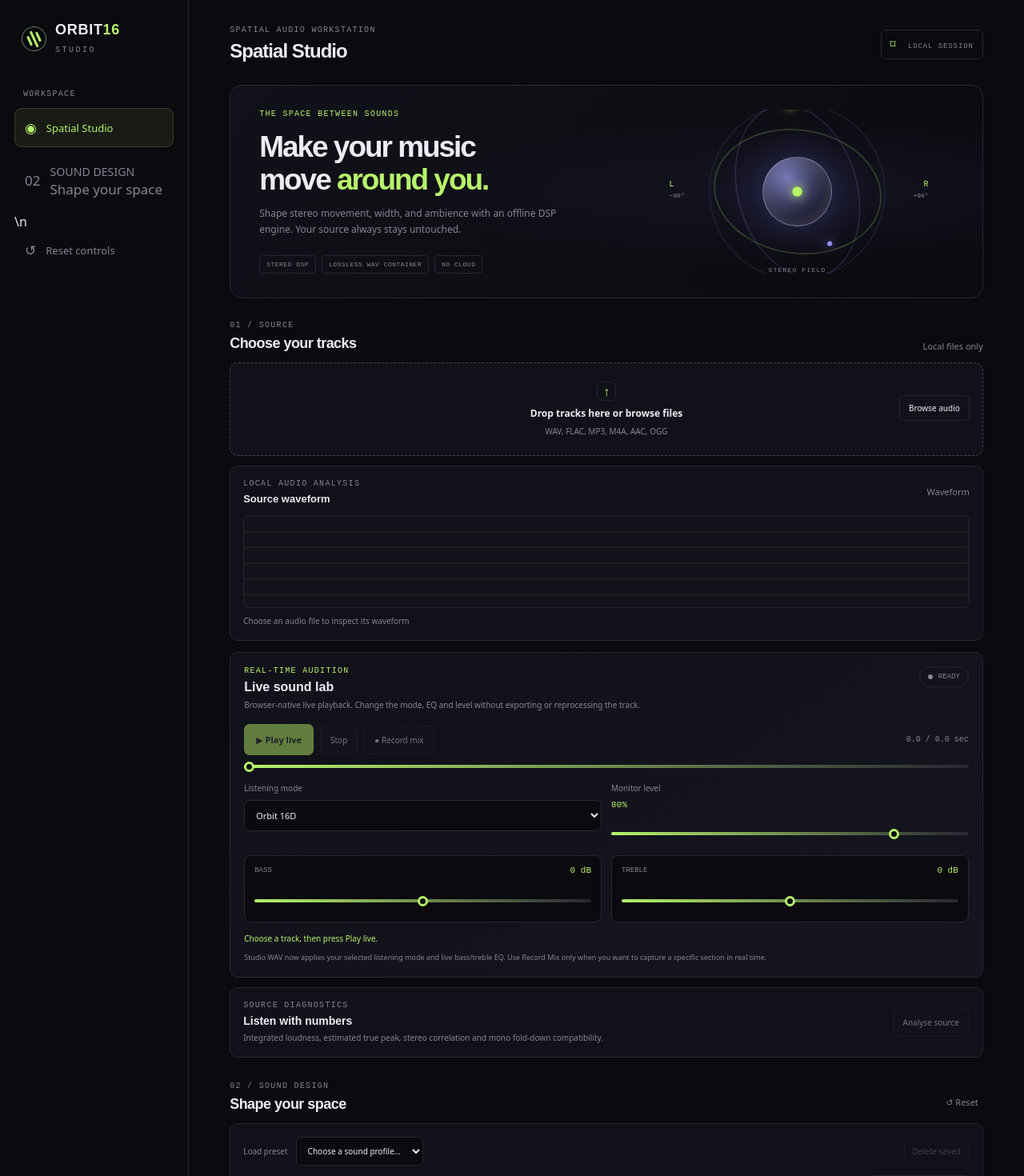
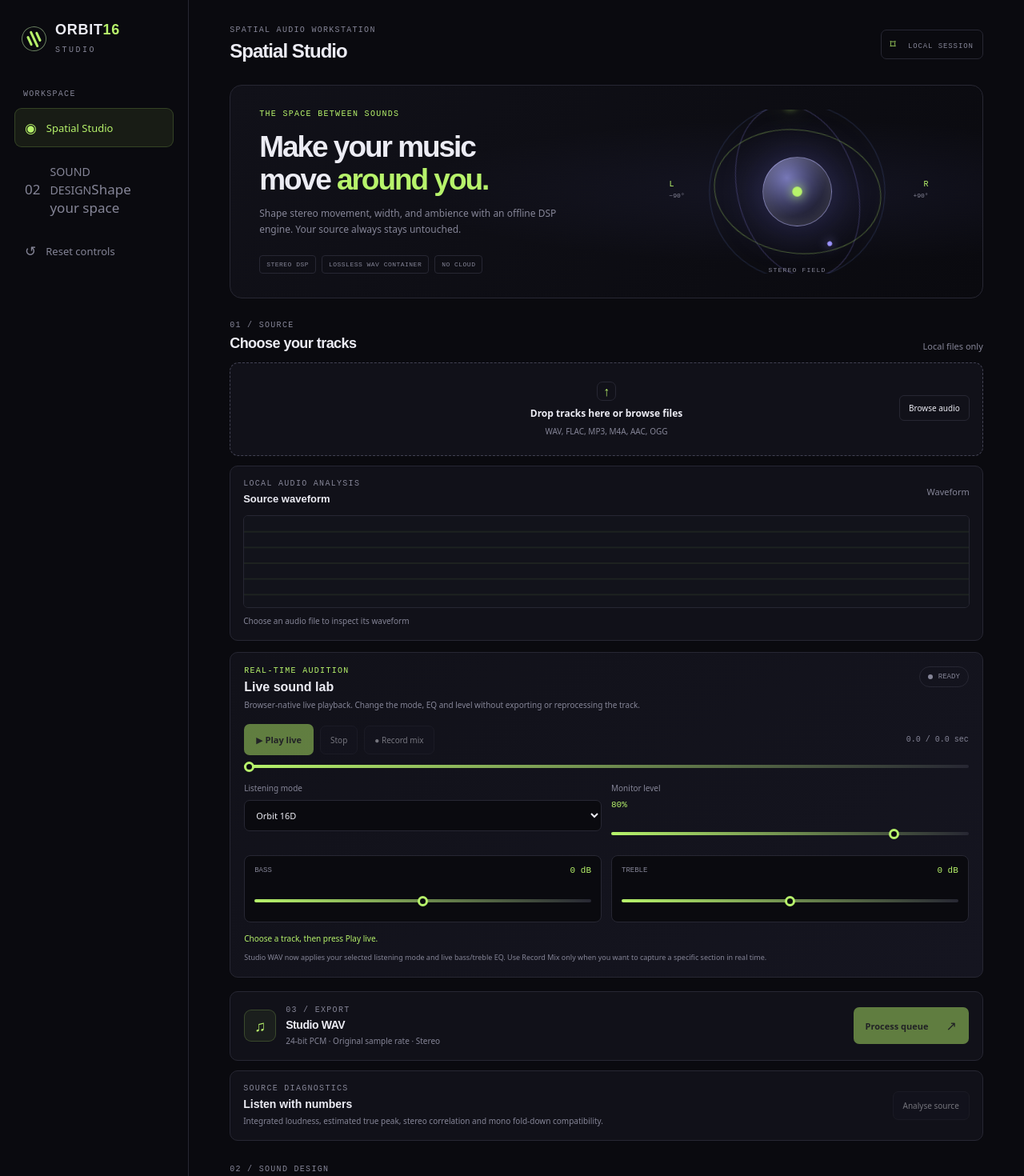
Before and after one commit to akash098p/Orbit16, a React (Vite) app in the folder frontend/: page / in a window 1280 px wide. Shown: the top 1470 px of the page at 80% size. Built offline with nearby package versions, Linux system fonts and the light colour scheme.

Commit message:
Fix sidebar navigation and place export directly after live sound lab

```diff
--- a/frontend/src/App.tsx
+++ b/frontend/src/App.tsx
@@ -404,7 +404,8 @@ export default function App() {
       <div className="brand"><div className="brand-mark" aria-hidden="true"><span/><span/><span/></div><div><strong>ORBIT<span>16</span></strong><small>STUDIO</small></div></div>
       <div className="side-section-label">WORKSPACE</div>
       <button className="side-link active" type="button"><span>◉</span> Spatial Studio</button>
-      <button className="side-link" type="button" onClick={() => document.getElementById("sound-design")?.scrollIntoView({ behavior: "smooth", block: "start" })}><span>02</span><span><small>SOUND DESIGN</small><br/>Shape your space</span></button>\n      <button className="side-link" type="button" onClick={resetSettings}><span>↺</span> Reset controls</button>
+      <button className="side-link" type="button" onClick={() => document.getElementById("sound-design")?.scrollIntoView({ behavior: "smooth", block: "start" })}><span>02</span><span className="side-link-copy"><small>SOUND DESIGN</small><span>Shape your space</span></span></button>
+      <button className="side-link" type="button" onClick={resetSettings}><span>↺</span> Reset controls</button>
       <div className="sidebar-bottom"><div className="offline-pill"><i/> OFFLINE ENGINE</div><p>Audio stays on your device. No cloud processing.</p><label className="theme-select">Appearance<select value={theme} onChange={e => setTheme(e.target.value)}><option value="dark">Midnight</option><option value="light">Light</option></select></label><div className="version">PHASE 2 · WORKFLOW</div></div>
     </aside>
     <main className="main-content">
@@ -415,6 +416,7 @@ export default function App() {
       {files.length > 0 && <section className="queue-panel"><div className="queue-head"><strong>Batch queue <span>{files.length}</span></strong><button type="button" className="text-button" onClick={clearQueue} disabled={busy}>Clear queue</button></div><div className="queue-list">{files.map((f, i) => <div className="queue-item" key={`${f.name}-${f.size}-${f.lastModified}`}><span className="queue-number">{String(i + 1).padStart(2, "0")}</span><div className="queue-file"><strong>{f.name}</strong><small>{(f.size / 1024 / 1024).toFixed(2)} MB</small></div><span className="queue-state">{busy && i === currentIndex ? "PROCESSING" : "QUEUED"}</span></div>)}</div></section>}
       <Waveform file={activeFile} label={activeFile ? activeFile.name : "Source waveform"}/>
       <LiveAudition file={activeFile} settings={settings} mode={liveMode} onModeChange={setLiveMode} onExportChange={setLiveExport}/>
+      <section className="export-panel"><div className="export-info"><div className="export-icon">♫</div><div><div className="eyebrow">03 / EXPORT</div><h3>Studio WAV</h3><p>24-bit PCM · Original sample rate · Stereo</p></div></div><div className="export-actions">{busy && <button className="secondary-button cancel-button" type="button" onClick={stop}>Cancel batch</button>}<button className="primary-button" type="button" onClick={convertBatch} disabled={!files.length || busy}>{busy ? <><span className="spinner"/> Processing {currentIndex + 1}/{files.length}…</> : <>Process queue <span>↗</span></>}</button></div></section>
       {activeFile && <section className="preview-panel"><div><div className="eyebrow">BEFORE / SOURCE</div><h3>Listen to original</h3></div><SourcePreview file={activeFile}/></section>}
       <section className="analysis-panel"><div className="analysis-head"><div><div className="eyebrow">SOURCE DIAGNOSTICS</div><h3>Listen with numbers</h3><p>Integrated loudness, estimated true peak, stereo correlation and mono fold-down compatibility.</p></div><button className="secondary-button" type="button" onClick={analyzeSource} disabled={!activeFile || analyzing}>{analyzing ? "Analysing…" : "Analyse source"}</button></div>{analysis && <div className="metrics-grid"><div className="metric"><span>INTEGRATED LOUDNESS</span><strong>{analysis.metrics.integrated_lufs == null ? "—" : `${analysis.metrics.integrated_lufs.toFixed(1)} LUFS`}</strong></div><div className="metric"><span>EST. TRUE PEAK</span><strong>{analysis.metrics.true_peak_dbtp == null ? "—" : `${analysis.metrics.true_peak_dbtp.toFixed(1)} dBTP`}</strong></div><div className="metric"><span>STEREO CORRELATION</span><strong>{analysis.metrics.stereo_correlation == null ? "—" : analysis.metrics.stereo_correlation.toFixed(2)}</strong></div><div className="metric"><span>MONO FOLD-DOWN</span><strong>{analysis.metrics.mono_fold_down_db == null ? "—" : `${analysis.metrics.mono_fold_down_db.toFixed(1)} dB`}</strong></div></div>}{analysis && <p className="analysis-note">{analysis.duration_seconds.toFixed(1)} sec · {analysis.sample_rate.toLocaleString()} Hz · {analysis.channels} source channel(s). Metrics are measurements, not a quality score.</p>}</section>
       <div id="sound-design" className="section-heading effects-heading"><div><div className="eyebrow">02 / SOUND DESIGN</div><h3>Shape your space</h3></div><button className="reset-button" type="button" onClick={resetSettings}>↺ Reset</button></div>
@@ -427,7 +429,7 @@ export default function App() {
         <Control title="Room ambience" subtitle="STEREO REVERB" value={settings.reverb_mix} label={`${Math.round(settings.reverb_mix * 100)}%`} min={0} max={0.5} step={0.01} onChange={v => update("reverb_mix", v)}/>
         <Control title="Output ceiling" subtitle="SAMPLE-PEAK TARGET · DBFS" value={settings.output_ceiling_db} label={`${settings.output_ceiling_db.toFixed(1)} dB`} min={-12} max={-0.1} step={0.1} onChange={v => update("output_ceiling_db", v)}/>
       </section>
-      <section className="export-panel"><div className="export-info"><div className="export-icon">♫</div><div><div className="eyebrow">03 / EXPORT</div><h3>Studio WAV</h3><p>24-bit PCM · Original sample rate · Stereo</p></div></div><div className="export-actions">{busy && <button className="secondary-button cancel-button" type="button" onClick={stop}>Cancel batch</button>}<button className="primary-button" type="button" onClick={convertBatch} disabled={!files.length || busy}>{busy ? <><span className="spinner"/> Processing {currentIndex + 1}/{files.length}…</> : <>Process queue <span>↗</span></>}</button></div></section>
+
       {busy && <div className="progress-wrap" role="status"><div className="progress-label"><span>{status}</span><span>{files.length ? Math.min(currentIndex, files.length) : 0}/{files.length}</span></div><div className="progress-track"><div className="progress-fill" style={{ width: `${files.length ? currentIndex / files.length * 100 : 0}%` }}/></div><p>Progress is tracked per file; individual DSP processing does not yet report sample-level progress.</p></div>}
       <div className="status-line"><span className={busy ? "status-dot working" : "status-dot"}/>{status}</div>
       {error && <div className="error-message" role="alert">{error}</div>}
```
